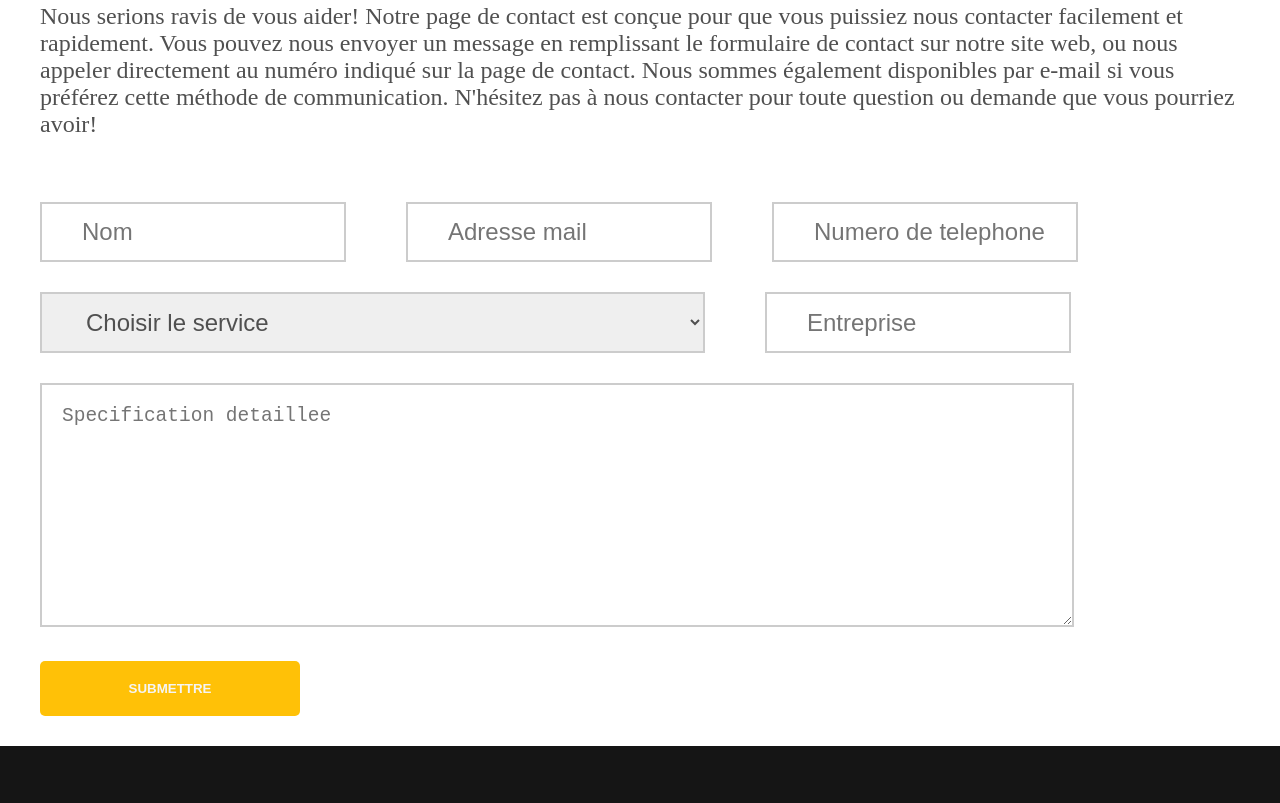
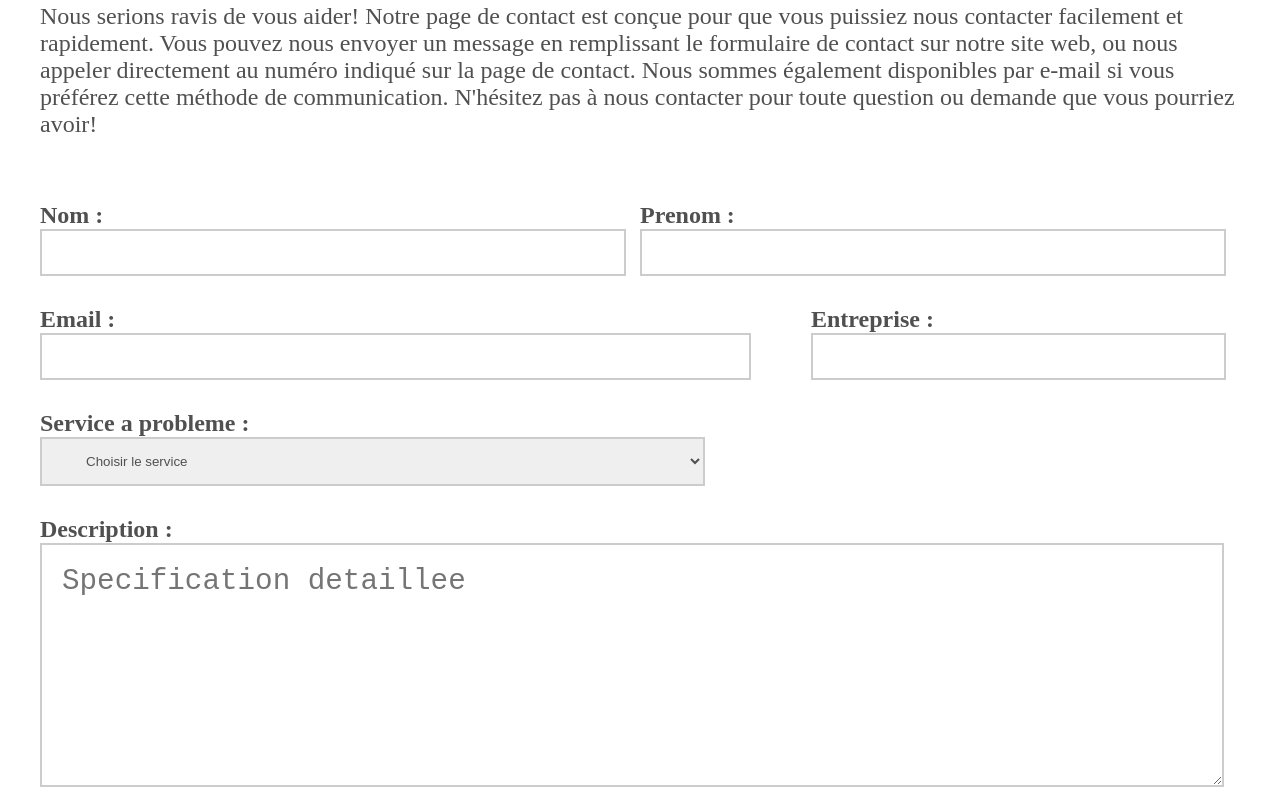
Before and after one commit to Sublime12/tp-1-html-css-entreprise-construction, a website: page contact.html in a window 1280 px wide. Shown: the part 491-1294 px from the top of the page. Drawn offline with Linux system fonts and the light colour scheme.

Commit message:
Update contact page to include label on form

```diff
--- a/contact.html
+++ b/contact.html
@@ -80,39 +80,64 @@
                 </div>
             </div>
 
-            <form method="post" action="#" class="space-y-15">
-                <div class="flex space-x-30">
+            <form method="post" action="#" class="space-y-15 text-dark-gray text-2xl font-bold">
+                <div class="flex justify-between space-x-30">
+                    <div class="flex flex-col w-full">
+                        <label for="name">Nom : </label>
                         <input
-                        class="border-gray-2 text-2xl placeholder:font-semilight w-260 py-7 pl-20"
+                            class="border-gray-2 placeholder:font-semilight w-full py-7 pl-20"
                             type="text"
-                        placeholder="Nom"
                             name="name"
+                            id="name"
                             required
                         >
+                    </div>
 
+                    <div class="flex flex-col w-full">
+                        <label for="lastname">Prenom : </label>
                         <input
-                        class="border-gray-2 text-2xl placeholder:font-semilight w-260 py-7 pl-20"
-                        type="email"
-                        placeholder="Adresse mail"
-                        name="email"
+                            class="border-gray-2 placeholder:font-semilight w-full py-7 pl-20"
+                            type="text"
+                            name="lastname"
+                            id="lastname"
                             required
                         >
+                    </div>
 
+
+                </div>
+                <div class="flex justify-between space-x-30">
+                    <div class="flex flex-col w-full">
+                        <label for="lastname">Email : </label>
                         <input
-                        class="border-gray-2 text-2xl placeholder:font-semilight w-260 py-7 pl-20"
-                        type="number"
-                        placeholder="Numero de telephone"
-                        name="phone"
+                            class="border-gray-2 placeholder:font-semilight w-540 py-7 pl-20"
+                            type="text"
+                            name="email"
+                            id="email"
                             required
                         >
+                    </div>
 
+                    <div class="flex flex-col w-full">
+                        <label for="enterprise">Entreprise : </label>
+                        <input
+                            class="border-gray-2 placeholder:font-semilight w-full py-7 pl-20"
+                            type="text"
+                            name="enterprise"
+                            id="enterprise"
+                            required
+                        >
+                    </div>
                 </div>
 
                 <div class="flex space-x-30">
                     <!-- <input class="placeholder:text-2xl placeholder:font-semilight w-540 py-10 pl-20" type="text"  placeholder="Nom" name="name" required> -->
+                    <div class="flex flex-col">
+                        <label for="service">Service a probleme : </label>
                         <select
-                        name="serviceId"
-                        class="border-gray-2 text-gray text-2xl placeholder:font-semilight w-540 py-7 pl-20"
+                            name="service"
+                            id="service"
+                            class="border-gray-2 text-gray placeholder:font-semilight w-540 py-7 pl-20"
                         >
                             <option class="text-xl font-semilight py-10 text-gray" value="no-value" disabled selected>
                                 Choisir le service</option>
@@ -121,23 +146,22 @@
                             <option class="text-xl font-semilight py-10 " value="2">Construction Batiment</option>
                             <option class="text-xl font-semilight py-10 " value="3">Construction Immeuble</option>
                         </select>
+                    </div>
 
-                    <input
-                        class="border-gray-2 text-2xl placeholder:font-semilight w-260 py-7 pl-20"
-                        type="text"
-                        placeholder="Entreprise"
-                        name="email"
-                        required
-                    >
 
                 </div>
 
-                <div>
+                <div class="space-x-30">
+
+                    <div class="flex flex-col">
+                        <label for="description">Description : </label>
                         <textarea
                             placeholder="Specification detaillee"
                             name="description"
-                        class="border-gray-2 w-1020 h-200 p-10 text-2xl"
+                            id="description"
+                            class="border-gray-2 w-full h-200 p-10 text-2xl"
                         ></textarea>
+                    </div>
                 </div>
 
                 <button
--- a/index.css
+++ b/index.css
@@ -54,7 +54,7 @@ h6 {
 }
 
 input,
-input:focus,
+/* input:focus, */
 select,
 textarea,
 button {
```
Lines whose indentation alone changed are shown as unchanged.
